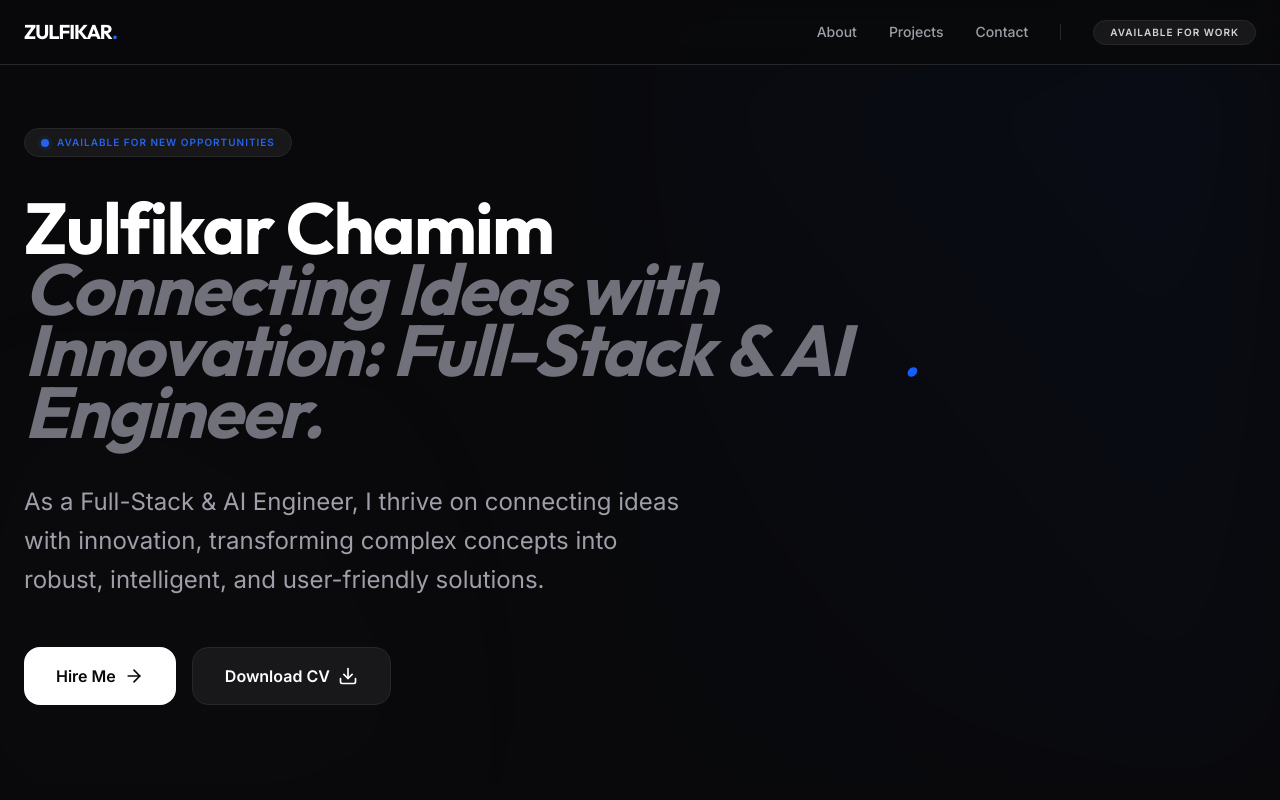
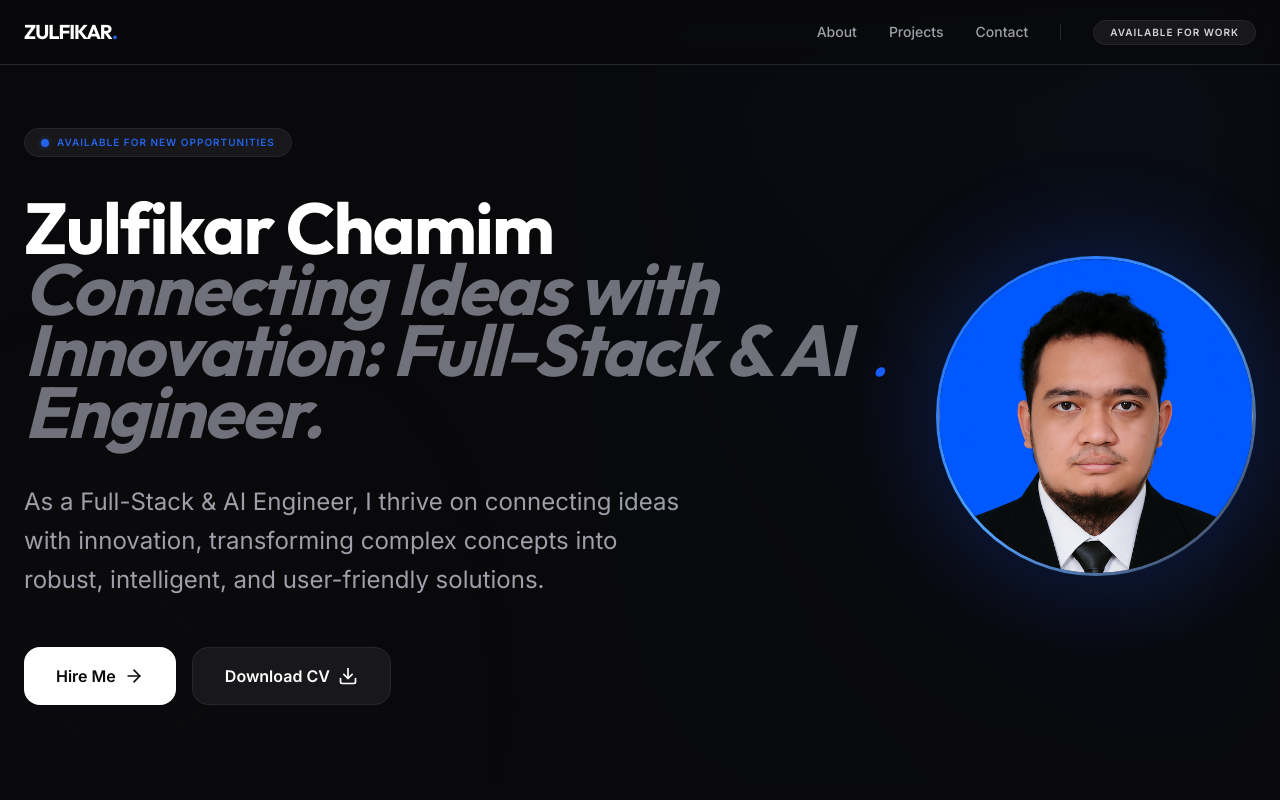
Before and after one commit to fikarchamiiiim/Portfolio, a React (Vite) app: page / in a window 1280 px wide. Shown: the top 800 px of the page. Built offline with nearby package versions, Linux system fonts and the light colour scheme.

Commit message:
add photo profile

```diff
--- a/src/components/Hero.tsx
+++ b/src/components/Hero.tsx
@@ -10,11 +10,13 @@ export default function Hero() {
       <div className="absolute bottom-0 left-0 -z-10 w-1/3 h-1/2 bg-linear-to-tr from-zinc-800/20 to-transparent blur-3xl opacity-50" />
 
       <div className="max-w-7xl mx-auto px-6 w-full">
+        <div className="flex flex-col-reverse md:flex-row items-center justify-between gap-12">
+          {/* Text Content */}
           <motion.div
             initial={{ opacity: 0, y: 20 }}
             animate={{ opacity: 1, y: 0 }}
             transition={{ duration: 0.6 }}
-          className="max-w-4xl"
+            className="flex-1"
           >
             <div className="inline-flex items-center gap-2 py-1.5 px-4 rounded-full bg-zinc-900 border border-zinc-800 text-primary text-[10px] font-bold uppercase tracking-widest mb-10">
               <span className="relative flex h-2 w-2">
@@ -54,6 +56,30 @@ export default function Hero() {
               </motion.a>
             </div>
           </motion.div>
+
+          {/* Profile Photo */}
+          <motion.div
+            initial={{ opacity: 0, scale: 0.8 }}
+            animate={{ opacity: 1, scale: 1 }}
+            transition={{ duration: 0.6, delay: 0.2 }}
+            className="flex-shrink-0 flex items-center justify-center"
+          >
+            <div className="relative w-64 h-64 md:w-80 md:h-80">
+              {/* Gradient ring */}
+              <div className="absolute inset-0 rounded-full bg-gradient-to-br from-blue-600 via-blue-400 to-zinc-700 p-[3px]">
+                <div className="w-full h-full rounded-full bg-zinc-950 overflow-hidden">
+                  <img
+                    src={PORTFOLIO_DATA.heroImage}
+                    alt={PORTFOLIO_DATA.name}
+                    className="w-full h-full object-cover object-top"
+                  />
+                </div>
+              </div>
+              {/* Subtle glow */}
+              <div className="absolute inset-0 rounded-full bg-blue-600/20 blur-2xl -z-10 scale-110" />
+            </div>
+          </motion.div>
+        </div>
       </div>
     </section>
   );
--- a/src/constants.ts
+++ b/src/constants.ts
@@ -1,6 +1,7 @@
 export const PORTFOLIO_DATA = {
   name: "Zulfikar Chamim",
   role: "Full-Stack & AI Engineer.",
+  heroImage: "public/photo-resized.png", // Letakkan foto kamu di folder public/ dengan nama photo.jpg
   bio: "As a Full-Stack & AI Engineer, I thrive on connecting ideas with innovation, transforming complex concepts into robust, intelligent, and user-friendly solutions.",
   about: "I've been designing and developing websites for over 6 years. I love working at the intersection of technology and creativity, always striving to deliver exceptional user experiences.",
   email: "fikarchamiiiim@gmail.com",
```
Also changed, not shown: public/photo-resized.png (added). Lines whose indentation alone changed are shown as unchanged.
